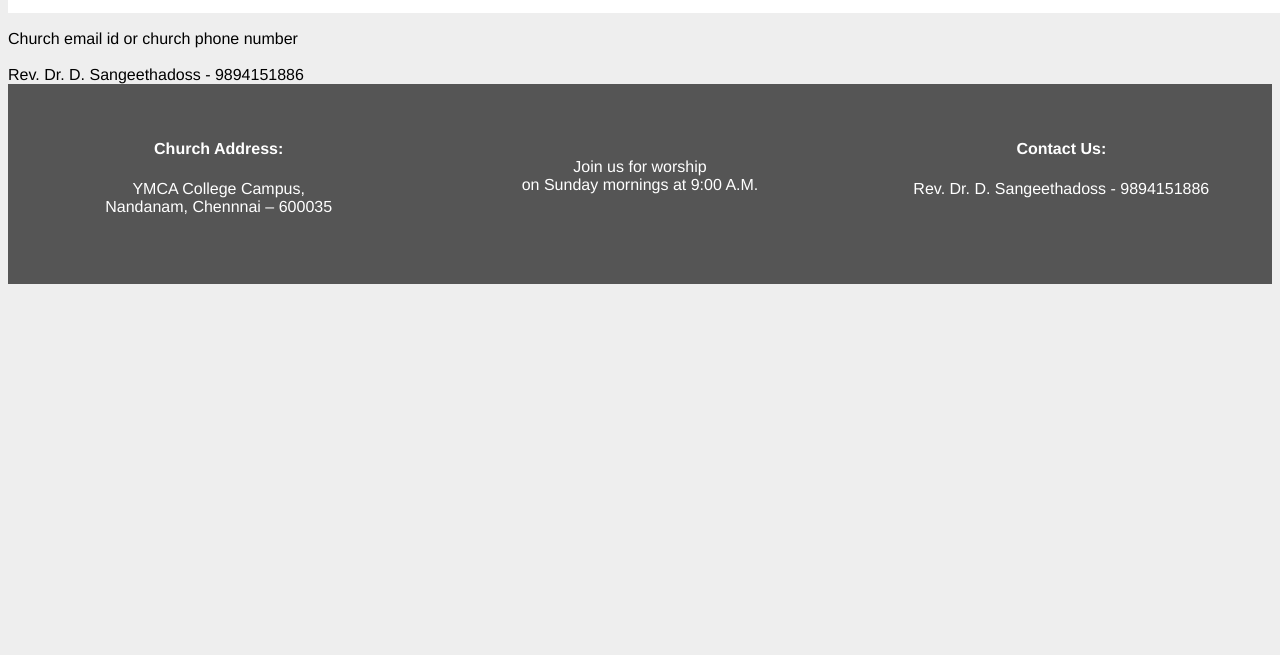
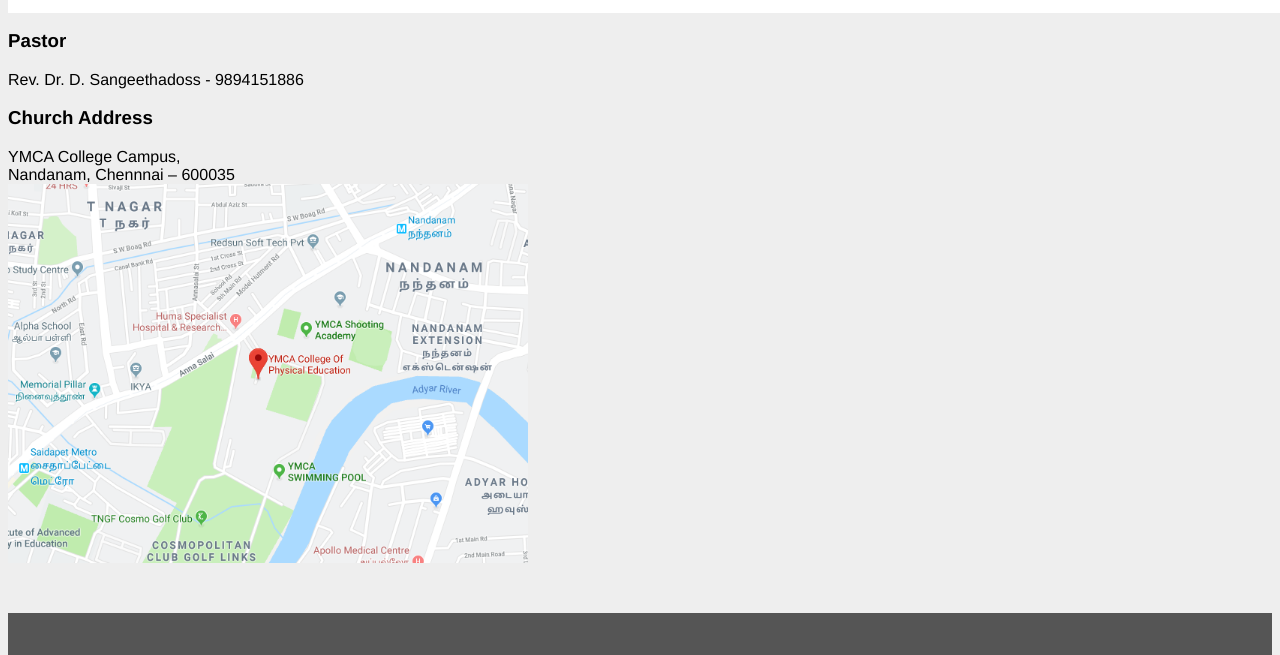
Before and after one commit to Kevin-Daniel/Kevin-Daniel.github.io, a plain HTML site: page contactus.html in a window 1280 px wide. Shown: the part 145-800 px from the top of the page. Drawn offline with Linux system fonts and the light colour scheme.

Commit message:
Add files via upload

```diff
--- a/contactus.html
+++ b/contactus.html
@@ -59,8 +59,13 @@
 
   </header>
 <body>
-  Church email id  or church phone number
-  <br></br>Rev. Dr. D. Sangeethadoss - 9894151886
+  <div style="margin-bottom: 50px;">
+      <h3>Pastor</h3>
+      <p>Rev. Dr. D. Sangeethadoss - 9894151886</p>
+      <h3>Church Address</h3>
+      <p>YMCA College Campus,<br>Nandanam, Chennnai – 600035<br></p>
+      <img src="assets/map.PNG" width="520" height="379">
+  </div>
 </body>
 <footer>
   <div class="row">
```
Also changed, not shown: services.html (+1 -1 lines).
